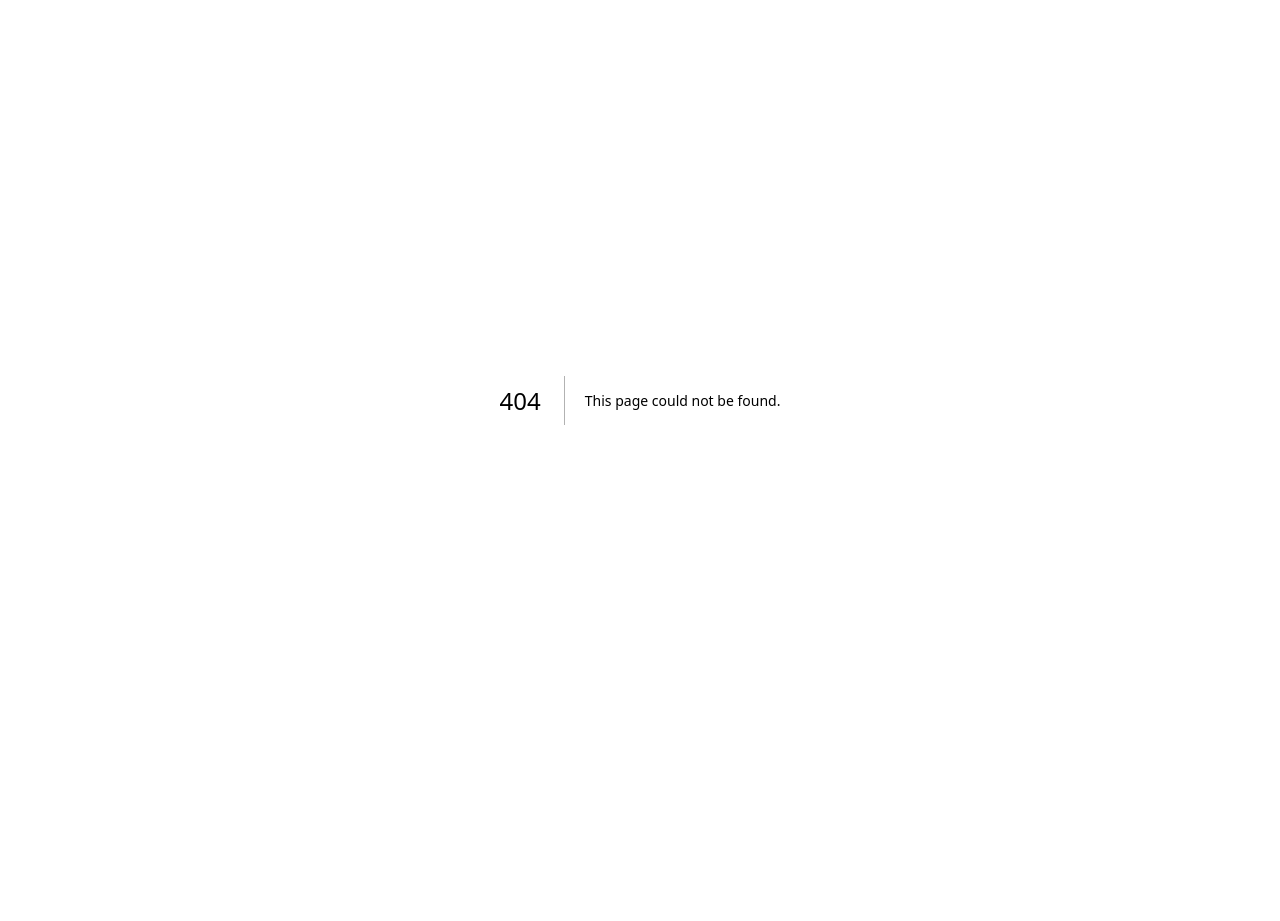
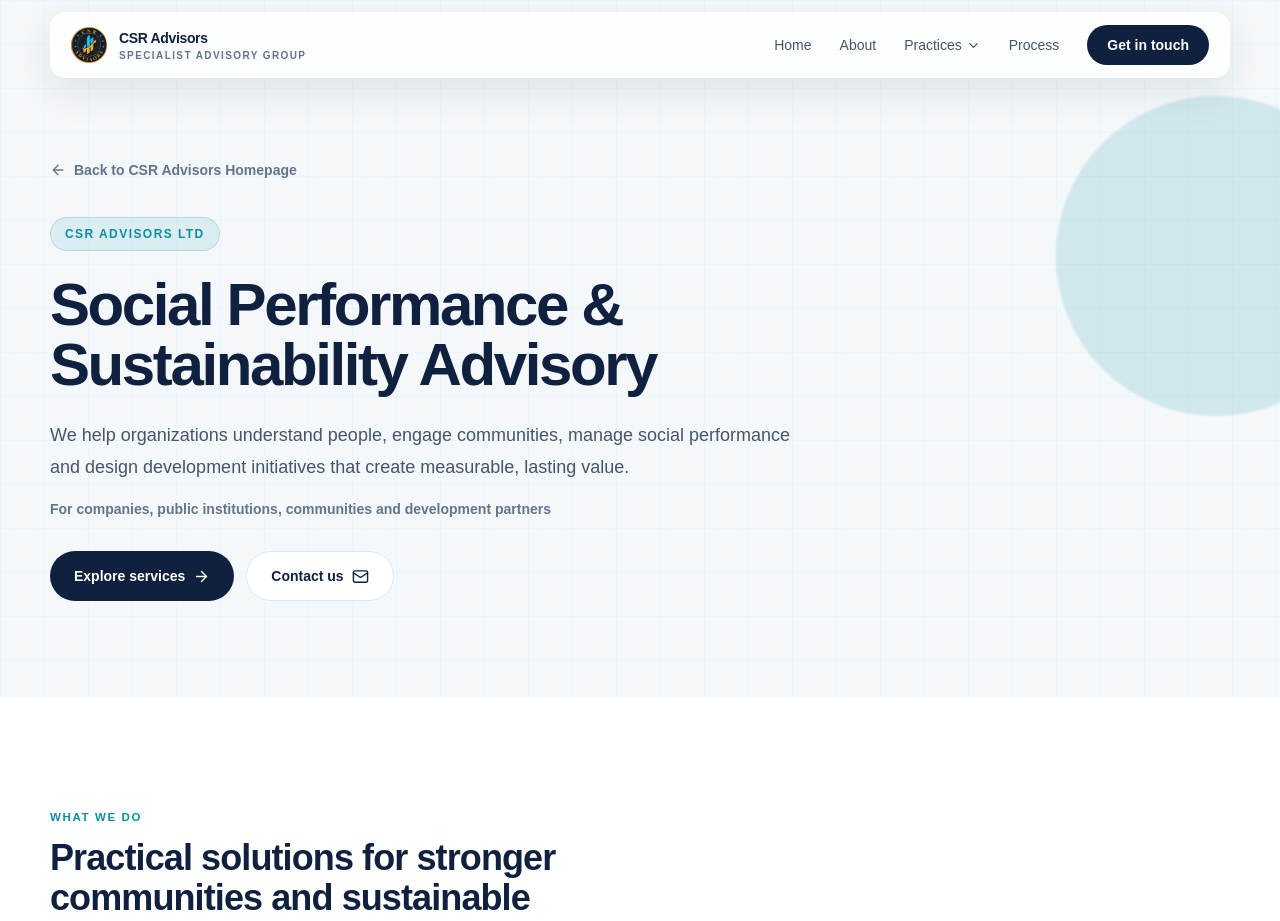
Before and after one commit to FrekeNobles/csradvisorsglobal, a Next.js app: page /ltd in a window 1280 px wide. Before the commit this address had no page. Shown: the top 921 px of the page. Before the commit the page ends 800 px from the top, so only its background shows below. Built offline with nearby package versions, Linux system fonts and the light colour scheme.

Commit message:
fix: optimized copy across the site

```diff
--- a/src/components/footer.tsx
+++ b/src/components/footer.tsx
@@ -9,6 +9,7 @@ export function Footer() {
         <div className="grid gap-10 md:grid-cols-[1.4fr_.8fr_.8fr]">
           <div>
             <div className="flex items-center gap-3">
+              <Link href="/" className="flex items-center gap-3" >
                 <div className="grid h-9 w-9 place-items-center">
                   <img
                     src="/images/logo.png"
@@ -17,15 +18,16 @@ export function Footer() {
                   />
                 </div>
                 <div>
-                <div className="font-extrabold">CSR Global</div>
+                  <div className="font-extrabold">CSR Advisors</div>
                   <div className="text-xs text-white/50">Specialist advisory group</div>
                 </div>
+              </Link>
             </div>
-            <p className="mt-5 max-w-md text-sm leading-7 text-white/60">
+            {/* <p className="mt-5 max-w-md text-sm leading-7 text-white/60">
               A group structure designed to make specialist expertise easier to find, understand and access across distinct markets and needs.
-            </p>
+            </p> */}
             <div className="mt-6 flex flex-wrap gap-3 text-sm text-white/60">
-              <span className="inline-flex items-center gap-2"><Mail size={15} /> info@csrglobal.com</span>
+              <a href="mailto:info@csradvisorsglobal.com" className="inline-flex items-center gap-2"><Mail size={15} /> info@csradvisorsglobal.com</a>
               <span className="inline-flex items-center gap-2"><MapPin size={15} /> Africa & United States</span>
             </div>
           </div>
--- a/src/components/group-home.tsx
+++ b/src/components/group-home.tsx
@@ -45,17 +45,20 @@ export function GroupHome() {
                       <span className="text-xs font-bold uppercase tracking-[.15em] text-white/45">CSR Advisors</span>
                       <span className="h-2.5 w-2.5 rounded-full bg-cyan" />
                     </div>
+
                     <div className="mt-12 grid gap-3">
-                      <Link href="/africa" className="rounded-2xl bg-white/[.07] p-5 transition-all duration-300 hover:-translate-y-1 hover:shadow-soft">
+
+                      <Link href="/ltd" className="rounded-2xl bg-white/[.07] p-5 transition-all duration-300 hover:-translate-y-1 hover:shadow-soft">
                         <div className="text-xs font-bold uppercase tracking-[.12em] text-cyan">CSR Advisors Ltd</div>
                         <div className="mt-2 text-xl font-bold">Social Performance & Development</div>
                         <div className="mt-2 text-sm leading-6 text-white/55">CSR, Sustainability, RAP, research and impact expertise.</div>
                       </Link>
-                      <Link href="/usa" className="ml-8 rounded-2xl bg-white/[.07] p-5 transition-all duration-300 hover:-translate-y-1 hover:shadow-soft">
+                      <Link href="/llc" className="ml-8 rounded-2xl bg-white/[.07] p-5 transition-all duration-300 hover:-translate-y-1 hover:shadow-soft">
                         <div className="text-xs font-bold uppercase tracking-[.12em] text-blue-300">CSR Advisors LLC</div>
                         <div className="mt-2 text-xl font-bold">Business, Tax & Financial</div>
                         <div className="mt-2 text-sm leading-6 text-white/55">Business setup, tax, accounting, funding and financial support.</div>
                       </Link>
+
                     </div>
                   </div>
                 </div>
@@ -65,8 +68,8 @@ export function GroupHome() {
             <div className="mt-14 grid gap-3 sm:grid-cols-3">
               {[
                 ["Specialist expertise", "Each practice speaks directly to its own audience and industry needs."],
-                ["Clearer client journeys", "No more guessing which company or service is the right fit."],
-                ["Shared group strength", "Distinct teams, connected by a common standard of professionalism."],
+                ["Tailored solutions", "Focused services designed around the specific challenges, priorities and goals of each client."],
+                ["One trusted standard", "Distinct teams, united by a shared commitment to professionalism, integrity and quality."],
               ].map(([title, text]) => (
                 <div key={title} className="rounded-2xl border border-line bg-white/75 p-5 backdrop-blur">
                   <div className="flex items-center gap-2 text-sm font-bold text-ink"><CheckCircle2 size={17} className="text-teal" /> {title}</div>
@@ -80,9 +83,9 @@ export function GroupHome() {
         <section id="practices" className="container-shell scroll-mt-28 py-20 sm:py-28">
           <div className="max-w-2xl">
             <div className="section-kicker">Choose your practice</div>
-            <h2 className="mt-3 text-3xl font-extrabold tracking-tight text-ink sm:text-4xl">Two businesses. Two clear experiences.</h2>
+            <h2 className="mt-3 text-3xl font-extrabold tracking-tight text-ink sm:text-4xl">Specialized expertise. Meaningful impact..</h2>
             <p className="mt-4 text-base leading-7 text-slate-500">
-              The group homepage introduces the relationship. From here, each subsidiary gets its own language, services and calls to action so visitors immediately see what applies to them.
+              Discover our subsidiaries, each bringing dedicated expertise, services and solutions to address the unique needs of organizations, communities and stakeholders.
             </p>
           </div>
           <div className="mt-10"><PracticeSwitcher /></div>
@@ -95,7 +98,7 @@ export function GroupHome() {
       <div>
         <div className="section-kicker">About the group</div>
         <h2 className="mt-3 text-3xl font-extrabold tracking-tight text-ink sm:text-4xl">
-          One group structure without forcing two industries into one message.
+          Driving responsible business and sustainable development
         </h2>
       </div>
 
@@ -103,23 +106,23 @@ export function GroupHome() {
         {[
           [
             Layers3,
-            "Distinct positioning",
-            "Each subsidiary can lead with the problems its own clients are actually trying to solve.",
+            "Financial Planning",
+            "Get the financial insight and support you need to make better business decisions and plan with confidence.",
           ],
           [
             ShieldCheck,
-            "Professional consistency",
-            "Shared standards across the group while keeping each practice's expertise clear.",
+            "CSR & Sustainability",
+            "Develop responsible strategies that strengthen your organization\'s social and environmental impact",
           ],
           [
             Sparkles,
-            "Better discovery",
-            "Visitors can self-select into the right practice within seconds.",
+            "Business Growth",
+            "Access practical financial solutions that help you manage resources, improve performance and pursue new opportunities.",
           ],
           [
             CheckCircle2,
-            "Room to grow",
-            "New services, insights and industries can be added without rebuilding the information architecture.",
+            "Community Impact",
+            "Understand stakeholder needs, engage communities effectively and deliver initiatives that create lasting value.",
           ],
         ].map(([Icon, title, text]) => (
           <div
@@ -160,7 +163,7 @@ export function GroupHome() {
           </h2>
 
           <p className="mt-6 text-base leading-8 text-slate-600">
-            CSR Global was founded with a commitment to helping organisations
+            CSR Advisors was founded with a commitment to helping organisations
             create meaningful, sustainable and measurable impact across the
             communities and industries they serve.
           </p>
@@ -175,7 +178,7 @@ export function GroupHome() {
           <div className="mt-8">
             <p className="font-bold text-ink">Dr. Ike Onwaduegbu</p>
             <p className="mt-1 text-sm text-slate-500">
-              Founder & Chairman, CSR Global
+              Founder & Chairman, CSR Advisors
             </p>
           </div>
         </div>
@@ -214,7 +217,7 @@ export function GroupHome() {
                   <h2 className="mt-3 max-w-2xl text-3xl font-extrabold tracking-tight sm:text-4xl">Tell us what you are trying to solve.</h2>
                   <p className="mt-4 max-w-2xl text-sm leading-7 text-white/60">We can direct your enquiry to the specialist practice best positioned to help.</p>
                 </div>
-                <a href="mailto:info@csrAdvisors.com" className="inline-flex items-center justify-center gap-2 rounded-full bg-white px-6 py-3.5 text-sm font-bold text-ink transition hover:-translate-y-0.5">
+                <a href="mailto:info@csradvisorsglobal.com" className="inline-flex items-center justify-center gap-2 rounded-full bg-white px-6 py-3.5 text-sm font-bold text-ink transition hover:-translate-y-0.5">
                   Get in touch <ArrowRight size={17} />
                 </a>
               </div>
--- a/src/components/practice-page.tsx
+++ b/src/components/practice-page.tsx
@@ -5,8 +5,37 @@ import { Footer } from "./footer";
 import { ServiceCard } from "./service-card";
 import type { Practice } from "@/data/site";
 
+const practiceContent = {
+  ltd: {
+    whatWeDo: {
+      title: "Practical solutions for stronger communities and sustainable development.",
+      description:
+        "We help organizations understand community needs, engage stakeholders effectively, design CSR initiatives and deliver programmes that create measurable and lasting value.",
+    },
+    whoWeServe: {
+      title: "Working with organizations creating impact across communities.",
+      description:
+        "We support companies, institutions and development-focused organizations working across sectors where community relationships, social investment and sustainable development matter.",
+    },
+  },
+
+  llc: {
+    whatWeDo: {
+      title: "Financial and business solutions built around better decisions.",
+      description:
+        "We help businesses strengthen their financial position, improve decision-making, manage risk and build practical systems that support sustainable business growth.",
+    },
+    whoWeServe: {
+      title: "Supporting businesses that want greater clarity and stronger performance.",
+      description:
+        "We work with businesses, entrepreneurs and organizations that need practical financial, advisory and business support tailored to their goals and operating realities.",
+    },
+  },
+};
+
 export function PracticePage({ practice }: { practice: Practice }) {
-  const isAfrica = practice.slug === "africa";
+  const isAfrica = practice.slug === "ltd";
+  const content = practiceContent[practice.slug as keyof typeof practiceContent];
 
   return (
     <div className="min-h-screen overflow-x-hidden bg-white">
@@ -40,8 +69,12 @@ export function PracticePage({ practice }: { practice: Practice }) {
         <section id="services" className="container-shell scroll-mt-28 py-20 sm:py-28">
           <div className="max-w-2xl">
             <div className="section-kicker">What we do</div>
-            <h2 className="mt-3 text-3xl font-extrabold tracking-tight text-ink sm:text-4xl">Specialist services, explained clearly.</h2>
-            <p className="mt-4 text-base leading-7 text-slate-500">Select “Read more” on any service to see what the engagement can cover.</p>
+              <h2 className="mt-3 text-3xl font-extrabold tracking-tight text-ink sm:text-4xl">
+                {content.whatWeDo.title}
+              </h2>
+              <p className="mt-4 text-base leading-7 text-slate-500">
+                {content.whatWeDo.description}
+              </p>
           </div>
           <div className="mt-10 grid gap-5 md:grid-cols-2 lg:grid-cols-3">
             {practice.services.map((service) => <ServiceCard key={service.title} service={service} />)}
@@ -52,9 +85,13 @@ export function PracticePage({ practice }: { practice: Practice }) {
           <div className="container-shell grid gap-10 lg:grid-cols-[.9fr_1.1fr]">
             <div>
               <div className="section-kicker">Who we serve</div>
-              <h2 className="mt-3 text-3xl font-extrabold tracking-tight text-ink sm:text-4xl">Built around the realities of your sector.</h2>
-              <p className="mt-4 text-base leading-7 text-slate-500">The practice keeps its own industry language so the right audience can immediately recognize where we fit.</p>
-            </div>
+                <h2 className="mt-3 text-3xl font-extrabold tracking-tight text-ink sm:text-4xl">
+                  {content.whoWeServe.title}
+                </h2>
+                <p className="mt-4 text-base leading-7 text-slate-500">
+                  {content.whoWeServe.description}
+                </p>
+              </div>
             <div className="grid gap-3 sm:grid-cols-2">
               {practice.industries.map((industry) => (
                 <div key={industry} className="flex items-center gap-3 rounded-2xl border border-line bg-white p-4 text-sm font-semibold text-ink">
@@ -74,7 +111,7 @@ export function PracticePage({ practice }: { practice: Practice }) {
                   <h2 className="mt-3 text-3xl font-extrabold tracking-tight text-ink">Let&apos;s discuss what you need.</h2>
                   <p className="mt-3 max-w-2xl text-sm leading-7 text-slate-500">Share your objectives, project context or business needs and we&apos;ll connect you with the appropriate specialist team.</p>
                 </div>
-                <a href="mailto:info@csrAdvisors.com" className={`inline-flex items-center justify-center gap-2 rounded-full px-6 py-3.5 text-sm font-bold text-white ${isAfrica ? "bg-teal" : "bg-blue-700"}`}>Start a conversation <ArrowRight size={17} /></a>
+                <a href="mailto:info@csradvisorsglobal.com" className={`inline-flex items-center justify-center gap-2 rounded-full px-6 py-3.5 text-sm font-bold text-white ${isAfrica ? "bg-teal" : "bg-blue-700"}`}>Start a conversation <ArrowRight size={17} /></a>
               </div>
             </div>
           </div>
--- a/src/data/site.ts
+++ b/src/data/site.ts
@@ -6,7 +6,7 @@ export type Service = {
 };
 
 export type Practice = {
-  slug: "africa" | "usa";
+  slug: "ltd" | "llc";
   legalName: string;
   label: string;
   audience: string;
@@ -18,22 +18,22 @@ export type Practice = {
 };
 
 export const group = {
-  name: "CSR Global",
+  name: "CSR Advisors",
   legalDescriptor: "A specialist advisory group",
   headline: "Two specialist practices. One trusted group.",
   description:
-    "CSR Global brings together distinct professional practices so clients can work with the right team for the right challenge, without losing the strength of a shared group.",
+    "CSR Advisors brings together distinct professional practices so clients can work with the right team for the right challenge, without losing the strength of a shared group.",
 };
 
 export const practices: Practice[] = [
   {
-    slug: "africa",
+    slug: "ltd",
     legalName: "CSR Advisors Ltd",
     label: "Social Performance & Sustainability Advisory",
     audience: "For companies, public institutions, communities and development partners",
     description:
       "We help organizations understand people, engage communities, manage social performance and design development initiatives that create measurable, lasting value.",
-    href: "/africa",
+    href: "/ltd",
     accent: "teal",
     services: [
       {
@@ -89,13 +89,13 @@ export const practices: Practice[] = [
     ],
   },
   {
-    slug: "usa",
+    slug: "llc",
     legalName: "CSR Advisors LLC",
     label: "Business, Tax & Financial Advisory",
     audience: "For entrepreneurs, businesses, nonprofits and organizations operating in the United States",
     description:
       "We help clients establish, manage and strengthen their organizations through practical business, tax, accounting, funding and financial support.",
-    href: "/usa",
+    href: "/llc",
     accent: "blue",
     services: [
       {
```
Also changed, not shown: src/app/llc/page.tsx (renamed from src/app/usa/page.tsx), src/app/ltd/page.tsx (renamed from src/app/africa/page.tsx). Lines whose indentation alone changed are shown as unchanged.
